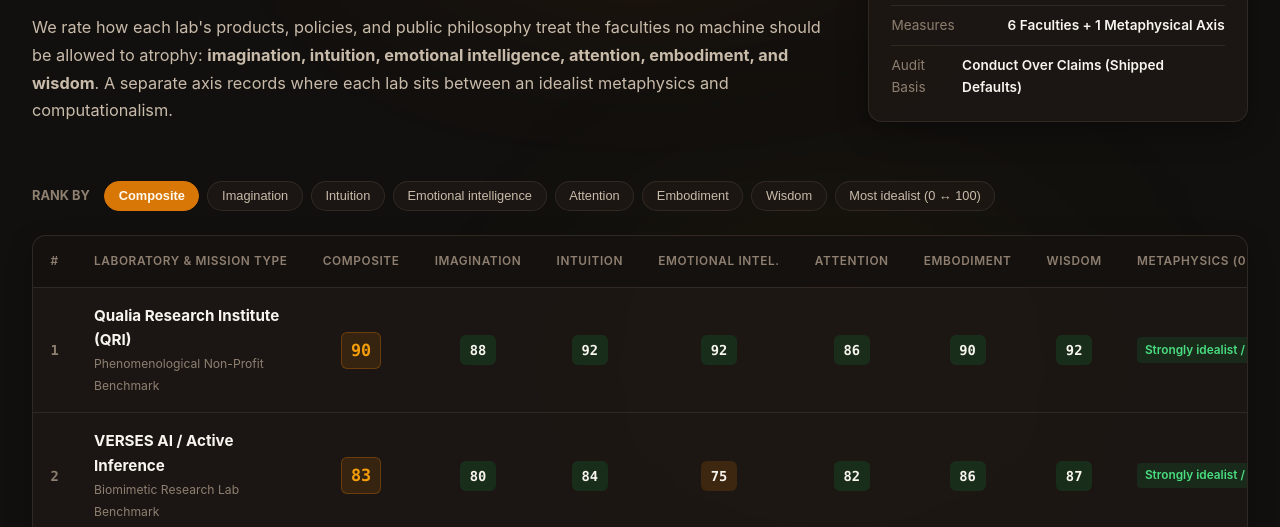
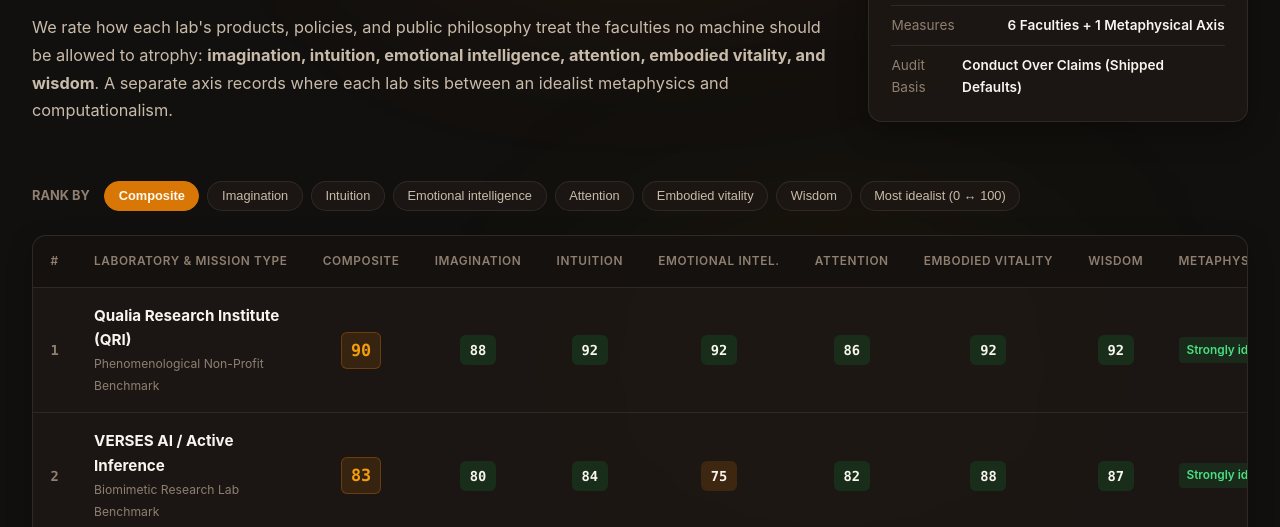
Before and after one commit to cjwoodford/human-faculties-index, a plain HTML site: page index.html in a window 1280 px wide. Shown: the part 273-800 px from the top of the page. Drawn offline with Linux system fonts and the light colour scheme.

Commit message:
Evolve Embodiment to Embodied Vitality: Creaturely animacy and wild nature over cybernetic domestication

```diff
--- a/app.js
+++ b/app.js
@@ -101,7 +101,7 @@
         <span class="hero-pretitle">A Tracker for the Age of AI</span>
         <h2>Are AI labs building to honor the human, or to replace it?</h2>
         <p class="hero-subtitle">
-          We rate how each lab's products, policies, and public philosophy treat the faculties no machine should be allowed to atrophy: <strong>imagination, intuition, emotional intelligence, attention, embodiment, and wisdom</strong>. A separate axis records where each lab sits between an idealist metaphysics and computationalism.
+          We rate how each lab's products, policies, and public philosophy treat the faculties no machine should be allowed to atrophy: <strong>imagination, intuition, emotional intelligence, attention, embodied vitality, and wisdom</strong>. A separate axis records where each lab sits between an idealist metaphysics and computationalism.
         </p>
       </div>
 
@@ -133,7 +133,7 @@
       ${renderRankPill('intuition', 'Intuition')}
       ${renderRankPill('emotionalIntelligence', 'Emotional intelligence')}
       ${renderRankPill('attention', 'Attention')}
-      ${renderRankPill('embodiment', 'Embodiment')}
+      ${renderRankPill('embodiment', 'Embodied vitality')}
       ${renderRankPill('wisdom', 'Wisdom')}
       ${renderRankPill('metaphysics', 'Most idealist (0 ↔ 100)')}
     </div>
@@ -150,7 +150,7 @@
             <th style="text-align: center;">Intuition</th>
             <th style="text-align: center;">Emotional Intel.</th>
             <th style="text-align: center;">Attention</th>
-            <th style="text-align: center;">Embodiment</th>
+            <th style="text-align: center;">Embodied Vitality</th>
             <th style="text-align: center;">Wisdom</th>
             <th>Metaphysics (0 Idealist ↔ 100 Comp)</th>
           </tr>
@@ -335,7 +335,7 @@
     { k: 'intuition', label: 'Intuition' },
     { k: 'emotionalIntelligence', label: 'Emotional Intel' },
     { k: 'attention', label: 'Attention' },
-    { k: 'embodiment', label: 'Embodiment' },
+    { k: 'embodiment', label: 'Embodied Vitality' },
     { k: 'wisdom', label: 'Wisdom' }
   ];
   const step = (Math.PI * 2) / axes.length;
@@ -468,7 +468,7 @@
         ${renderFacultyCard('Intuition', lab.faculties.intuition)}
         ${renderFacultyCard('Emotional intelligence', lab.faculties.emotionalIntelligence)}
         ${renderFacultyCard('Attention', lab.faculties.attention)}
-        ${renderFacultyCard('Embodiment', lab.faculties.embodiment)}
+        ${renderFacultyCard('Embodied vitality', lab.faculties.embodiment)}
         ${renderFacultyCard('Wisdom', lab.faculties.wisdom)}
       </div>
     </div>
@@ -739,7 +739,7 @@
               <option value="intuition">Intuition</option>
               <option value="emotionalIntelligence">Emotional intelligence</option>
               <option value="attention">Attention</option>
-              <option value="embodiment">Embodiment</option>
+              <option value="embodiment">Embodied vitality</option>
               <option value="wisdom">Wisdom</option>
               <option value="metaphysics">The Seventh Measure (Metaphysics)</option>
             </select>
--- a/data.js
+++ b/data.js
@@ -77,20 +77,20 @@
     ]
   },
   embodiment: {
-    name: "Embodiment",
+    name: "Embodied Vitality",
     color: "#65a30d", // Living Sage
-    definition: "Knowing through the body, the senses, and one's place in the physical world.",
+    definition: "Knowing through the living body, creaturely senses, and direct kinship with the wild, more-than-human world.",
     signalsOfPreservation: [
-      "Encourages practice, presence, and sensory engagement off-screen",
-      "Respects physical craft, muscle memory, and somatic skill as legitimate knowledge",
-      "Interfaces designed around tactile tools (stylus, haptic, physical gesture)",
-      "Acknowledges biological circadian rhythms and environmental immersion"
+      "Encourages somatic presence, tactile craft, and direct engagement with wild nature and physical life off-screen",
+      "Respects biological vulnerability, circadian rhythms, and creaturely mortality as essential to consciousness",
+      "Distinguishes living organic animacy from synthetic, mechanical automation or robotics",
+      "Interfaces designed to remain in the background, keeping human attention rooted in place and living ecology"
     ],
     signalsOfErosion: [
-      "Frames the biological human body as an obsolete limitation to overcome",
-      "Wearables and neural roadmaps that treat the body purely as an input device",
-      "Transhumanist enhancement narratives that devalue flesh, sensation, and mortality",
-      "Disembodied interfaces that ignore posture, somatic strain, and eye fatigue"
+      "Frames the biological human body, illness, and mortality purely as computational bottlenecks to optimize away",
+      "Conflates mechanical robotics (silicon actuators, servos) with living biological animacy and creaturehood",
+      "Transhumanist enhancement narratives that devalue wild nature, flesh, sensation, and organic creaturely limits",
+      "Domesticates the more-than-human world, extracting water and energy for server farms while enclosing human presence indoors"
     ]
   },
   wisdom: {
@@ -267,7 +267,7 @@
     founded: "2015 (San Francisco, CA)",
     leadership: "Sam Altman, Greg Brockman, Jakub Pachocki",
     mission: "To ensure that artificial general intelligence benefits all of humanity, defined as highly autonomous systems that outperform humans at most economically valuable work.",
-    composite: 38,
+    composite: 33,
     rank: 6,
     faculties: {
       imagination: {
@@ -313,13 +313,12 @@
         ]
       },
       embodiment: {
-        score: 28,
-        preserves: [
-          "Robotics partnerships exploring physical manipulation (Figure AI collaboration)"
-        ],
+        score: 22,
+        preserves: [],
         erodes: [
-          "Explicitly treats biological embodiment as an inconvenient computational constraint",
-          "Zero integration with somatic, tactile, or non-screen human practices"
+          "Explicitly treats biological embodiment, animal vulnerability, and creaturely limits as inconvenient constraints to engineer away",
+          "Robotics investments (Figure AI) treat the physical world merely as industrial labor automation, severing tools from somatic craft",
+          "Total disregard for ecological limits: consumes massive grid power and water to domesticate human presence inside indoor screen sessions"
         ]
       },
       wisdom: {
@@ -462,7 +461,7 @@
     founded: "2010 (London / Mountain View)",
     leadership: "Demis Hassabis, Shane Legg, Pushmeet Kohli",
     mission: "To combine the best techniques in machine learning and systems neuroscience to build powerful general-purpose learning algorithms.",
-    composite: 57,
+    composite: 56,
     rank: 4,
     faculties: {
       imagination: {
@@ -503,12 +502,13 @@
         ]
       },
       embodiment: {
-        score: 58,
+        score: 48,
         preserves: [
-          "Strong robotics and real-world physical dynamics research (Everyday Robots, AlphaGeometry)"
+          "AlphaFold models organic molecular biology and cellular protein structures, honoring biochemical morphology"
         ],
         erodes: [
-          "Frames the physical world primarily as reinforcement-learning state space to be solved"
+          "Frames the more-than-human physical world primarily as reinforcement-learning state space to be conquered by agents",
+          "Zero interface support for somatic presence, outdoor immersion, or non-screen human vitality"
         ]
       },
       wisdom: {
@@ -553,7 +553,7 @@
     founded: "2013 (New York / Menlo Park)",
     leadership: "Yann LeCun, Joelle Pineau",
     mission: "Advancing the state of the art in AI through open research and foundational models that empower global communities.",
-    composite: 62,
+    composite: 59,
     rank: 3,
     faculties: {
       imagination: {
@@ -594,12 +594,13 @@
         ]
       },
       embodiment: {
-        score: 62,
+        score: 54,
         preserves: [
-          "Deep research into sensorimotor robotics, tactile sensors (DIGIT), and spatial acoustics"
+          "Tactile sensor research (DIGIT) exploring physical friction and surface texture",
+          "Open weights enable decentralized deployment by grassroots conservation and wildlife monitoring projects"
         ],
         erodes: [
-          "Metaverse framing seeks to migrate embodied human presence into virtual headsets"
+          "Metaverse agenda seeks to migrate human bodily presence into synthetic virtual headsets, alienating people from the living earth"
         ]
       },
       wisdom: {
@@ -691,11 +692,12 @@
       embodiment: {
         score: 75,
         preserves: [
-          "Deepest integration with physical body, hands, stylus, and haptics in the industry",
-          "Health ecosystem tracks circadian cycles, sleep, and somatic movement away from screens"
+          "Deepest integration with physical hands, stylus, tactile haptics, and physical craft",
+          "Health and watch ecosystem explicitly oriented toward outdoor movement, cardio fitness, sleep cycles, and circadian rhythm",
+          "Local on-device processing minimizes the massive freshwater and energy draw of centralized cloud datacenters"
         ],
         erodes: [
-          "Vision Pro spatial computing poses long-term risks of screen isolation from physical environment"
+          "Vision Pro spatial computing poses long-term risks of domesticating attention inside synthetic headsets rather than outdoor wild reality"
         ]
       },
       wisdom: {
@@ -740,7 +742,7 @@
     founded: "2023 (Austin, TX)",
     leadership: "Elon Musk, Igor Babuschkin",
     mission: "To build artificial intelligence to understand the true nature of the universe.",
-    composite: 32,
+    composite: 28,
     rank: 7,
     faculties: {
       imagination: {
@@ -781,12 +783,12 @@
         ]
       },
       embodiment: {
-        score: 30,
-        preserves: [
-          "Synergies with Tesla Optimus humanoid robotics development"
-        ],
+        score: 18,
+        preserves: [],
         erodes: [
-          "Techno-cosmic transhumanism views biological humans as fragile carbon biological boots to load digital intelligence"
+          "Techno-cosmic transhumanism views biological humans as fragile carbon 'boot loaders' for silicon intelligence",
+          "Colossus supercluster in Memphis consumes 100+ MW and millions of gallons of municipal aquifer water without environmental permits, directly degrading living watersheds",
+          "Conflates mechanical humanoid automation (Tesla Optimus) with living creaturely animacy"
         ]
       },
       wisdom: {
@@ -869,10 +871,11 @@
         erodes: []
       },
       embodiment: {
-        score: 90,
+        score: 92,
         preserves: [
-          "Studies full-body somatic harmonic resonance, breathwork, and neuro-acoustic vibration",
-          "Refuses to treat the physical body as an obsolete container"
+          "Grounds consciousness in somatic resonance, breathwork, nervous system harmonics, and visceral creaturely felt sense",
+          "Reverence for wild, contemplative, and ecstatic states of consciousness over mechanized token generation",
+          "Refuses to treat the living biological body as an obsolete container"
         ],
         erodes: []
       },
@@ -950,10 +953,10 @@
         erodes: []
       },
       embodiment: {
-        score: 86,
+        score: 88,
         preserves: [
-          "Intelligence is defined as embodied interaction through Markov blankets in real physical environments",
-          "Grounded in thermodynamic biological physics"
+          "Intelligence is defined as embodied self-organization of organisms maintaining homeostasis within a living ecosystem",
+          "Rejects disembodied LLMs in favor of biomimetic physical intelligence grounded in ecological thermodynamics"
         ],
         erodes: []
       },
```
Also changed, not shown: index.html (+1 -1 lines), 1 other file.
